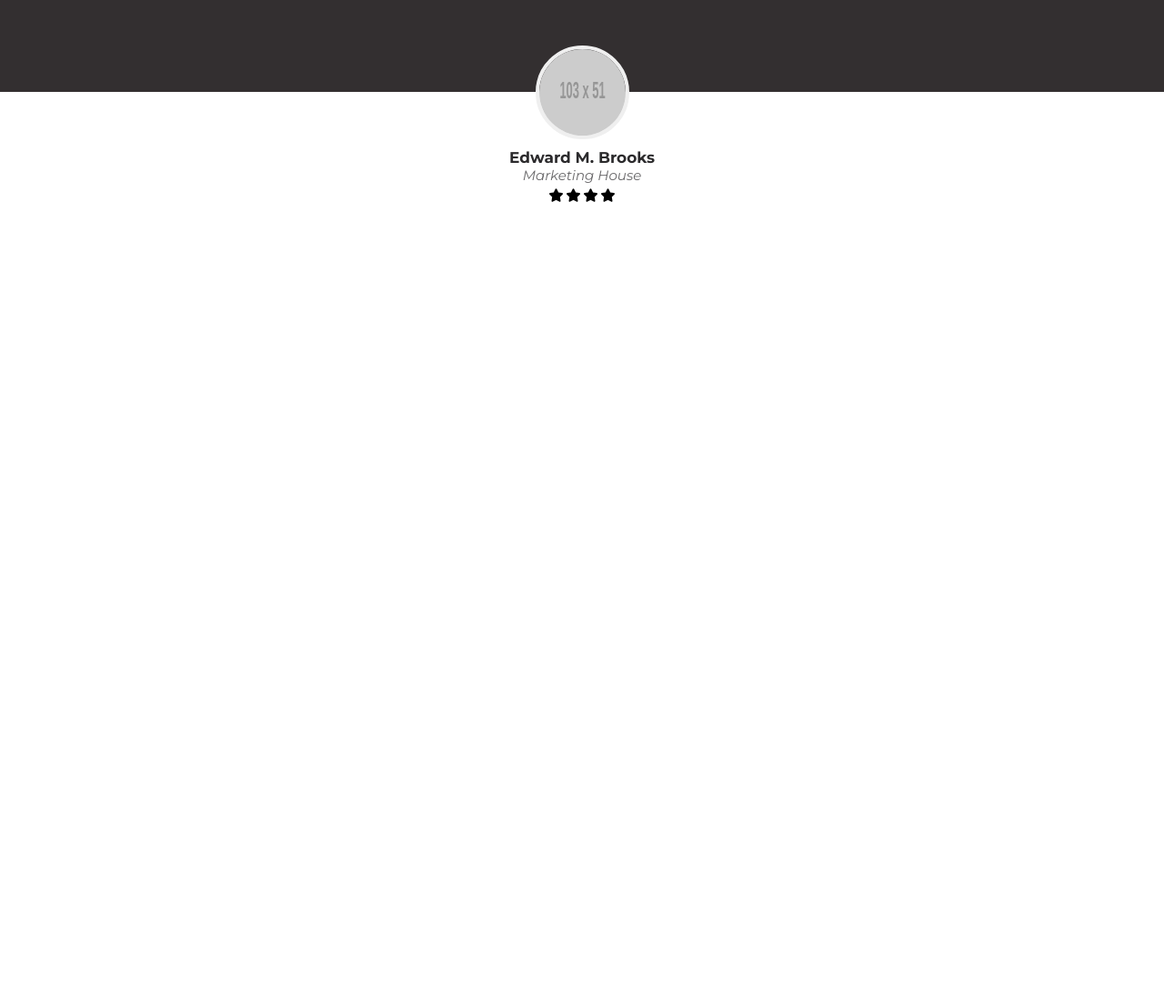
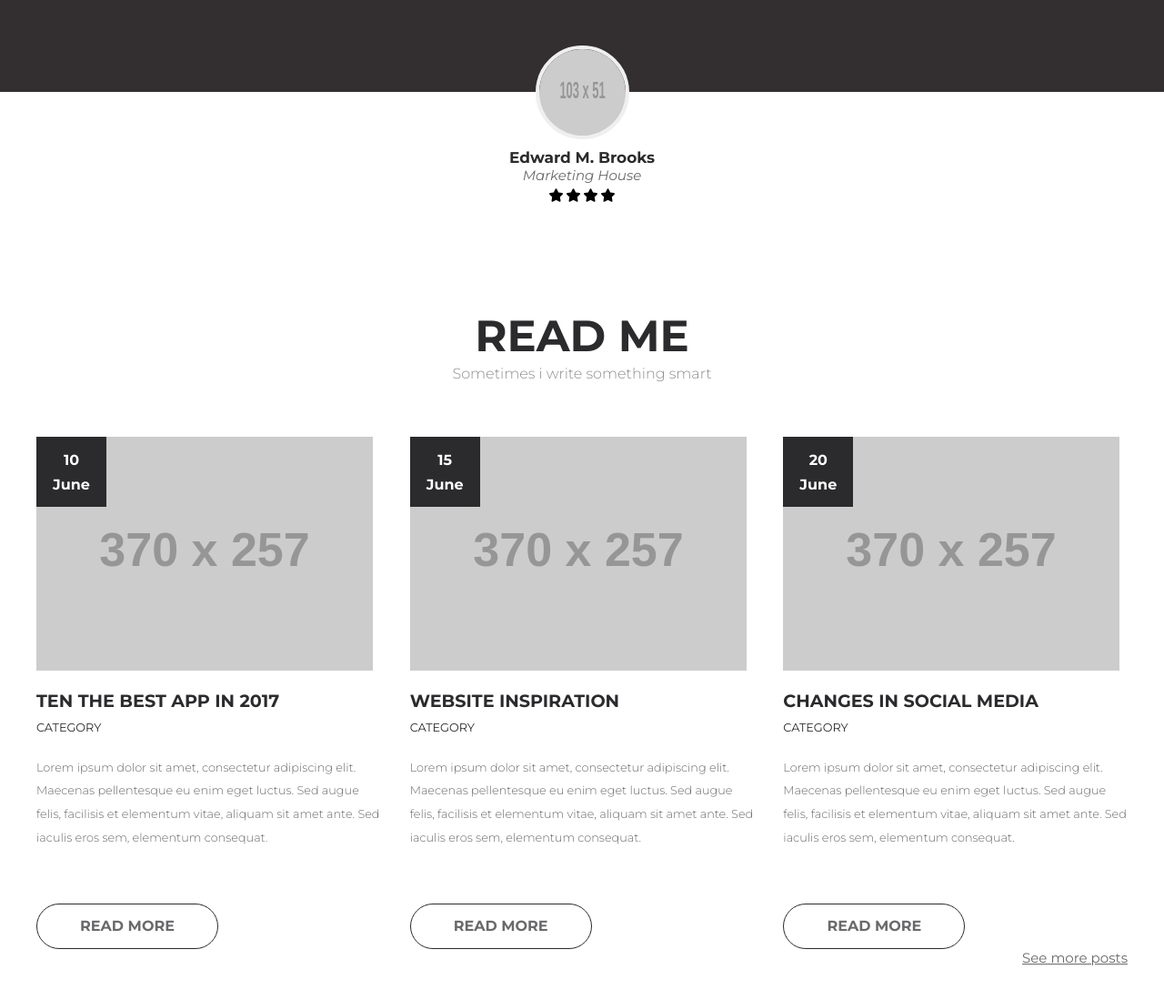
Before and after one commit to d4smodell/landing-less, a plain HTML site: page index.html in a window 1280 px wide. Shown: the part 3722-4821 px from the top of the page at 91% size. Before the commit the page ends 3957 px from the top, so only its background shows below. Drawn offline with Linux system fonts and the light colour scheme; placeholder pictures from the web are drawn by us; files whose address does not match are found by name.

Commit message:
added footer

```diff
--- /dev/null
+++ b/css/blocks/articles.less
@@ -0,0 +1,83 @@
+@import '../vars.less';
+
+
+.articles{
+    display: flex;
+    flex-wrap: wrap;
+    margin: 0 -1rem;
+}
+
+.articles__col{
+    width: 33.33333%;
+    padding: 0 1rem;
+}
+
+.articles__header{
+    position: relative;
+    margin-bottom: 1.3rem;
+}
+
+.articles__title{
+    font-size: 1.2rem;
+    font-weight: 700;
+    margin-bottom: 0.6rem;
+    &:hover{
+        text-decoration: underline;
+        cursor: pointer;
+    }
+}
+
+.articles__cat{
+    font-size: 0.8rem;
+    color: @black;
+    margin-bottom: 1.5rem;
+    text-transform: uppercase;
+}
+
+.articles__text{
+    color: @gray;
+    font-size: 0.8rem;
+    line-height: 2;
+    font-weight: 300;
+}
+
+.articles__date{
+    width: 77px;
+    position: absolute;
+    top: 0;
+    left: 0;
+    color: @white;
+    font-size: 16px;
+    text-align: center;
+    line-height: 1.7;
+    display: flex;
+    font-weight: 700;
+    justify-content: center;
+    z-index: 1;
+    align-items: center;
+    height: 77px;
+    background-color: @black;
+}
+
+.articles__photo{
+    display: block;
+    max-width: 100%;
+    height: auto;
+}
+
+.news{
+    margin-bottom: 8rem;
+}
+
+.news__footer{
+    text-align: right;
+}
+
+.news__link{
+    font-size: .94rem;
+    color: @gray;
+    text-decoration: underline;
+    &:hover{
+        text-decoration: none;
+    }
+}
--- /dev/null
+++ b/css/blocks/news.less
@@ -0,0 +1,23 @@
+@import '../vars.less';
+
+.news{
+    margin-top: 14rem;
+}
+
+.news__header{
+    text-align: center;
+    margin-bottom: 60px;
+}
+
+.news__title{
+    font-size: 3rem;
+    text-transform: uppercase;
+    color: @black;
+    font-weight: 700;
+    margin-bottom: 0.2rem;
+}
+
+.news__text{
+    color: @gray-light;
+    font-weight: 300;
+}
--- a/css/style.less
+++ b/css/style.less
@@ -43,3 +43,5 @@ h1, h2, h3, h4, h5, h6{
 @import 'blocks/portfolio.less';
 @import 'blocks/about.less';
 @import 'blocks/reviews.less';
+@import 'blocks/news.less';
+@import 'blocks/articles.less';
--- a/index.html
+++ b/index.html
@@ -257,6 +257,72 @@
             </div>
         </div>
     </div> <!-- About -->
+
+    <!-- News -->
+    <section class="news">
+        <div class="container">
+            <div class="news__header">
+                <h3 class="news__title">read me</h3>
+                <div class="news__text">Sometimes i write something smart</div>
+            </div>
+
+            <div class="articles">
+                <div class="articles__col">
+                    <div class="articles__item">
+                        <div class="articles__header">
+                            <time class="articles__date">10<br>June</time>
+                            <img class="articles__photo" src="https://placehold.it/370x257" alt="">
+                        </div>
+                        <div class="articles__content">
+                            <h4 class="articles__title">TEN THE BEST APP IN 2017</h4>
+                            <div class="articles__cat">CATEGORY</div>
+                            <div class="articles__text">Lorem ipsum dolor sit amet, consectetur adipiscing elit.
+                                Maecenas pellentesque eu enim eget luctus. Sed augue felis, facilisis et elementum
+                                vitae, aliquam sit amet ante. Sed iaculis eros sem, elementum consequat.</div>
+                        </div>
+                        <a href="#" class="btn btn--about">read more</a>
+                    </div>
+                </div>
+                <div class="articles__col">
+                    <div class="articles__item">
+                        <div class="articles__header">
+                            <time class="articles__date">15<br>June</time>
+                            <img class="articles__photo" src="https://placehold.it/370x257" alt="">
+                        </div>
+                        <div class="articles__content">
+                            <h4 class="articles__title">WEBSITE INSPIRATION</h4>
+                            <div class="articles__cat">CATEGORY</div>
+                            <div class="articles__text">Lorem ipsum dolor sit amet, consectetur adipiscing elit.
+                                Maecenas pellentesque eu enim eget luctus. Sed augue felis, facilisis et elementum
+                                vitae, aliquam sit amet ante. Sed iaculis eros sem, elementum consequat.</div>
+                        </div>
+                        <a href="#" class="btn btn--about">read more</a>
+                    </div>
+                </div>
+                <div class="articles__col">
+                    <div class="articles__item">
+                        <div class="articles__header">
+                            <time class="articles__date">20<br>June</time>
+                            <img class="articles__photo" src="https://placehold.it/370x257" alt="">
+                        </div>
+                        <div class="articles__content">
+                            <h4 class="articles__title">CHANGES IN SOCIAL MEDIA</h4>
+                            <div class="articles__cat">CATEGORY</div>
+                            <div class="articles__text">
+                                Lorem ipsum dolor sit amet, consectetur adipiscing elit. Maecenas pellentesque eu enim
+                                eget luctus. Sed augue felis, facilisis et elementum vitae, aliquam sit amet ante. Sed
+                                iaculis eros sem, elementum consequat.
+                            </div>
+                        </div>
+                        <a href="#" class="btn btn--about">read more</a>
+                    </div>
+                </div>
+            </div>
+            <div class="news__footer">
+                <a href="#" class="news__link">See more posts</a>
+            </div>
+        </div>
+    </section> <!-- News -->
 </body>
 
 </html>
```
Also changed, not shown: css/blocks/articles.css (added), css/blocks/news.css (added), css/style.css.
